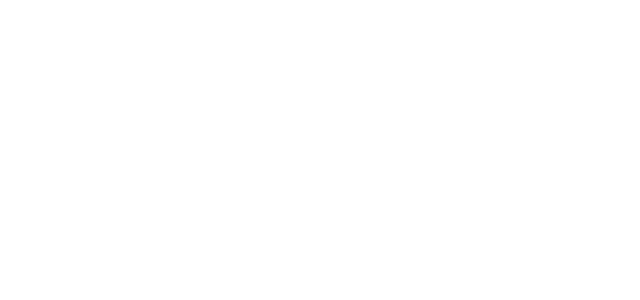
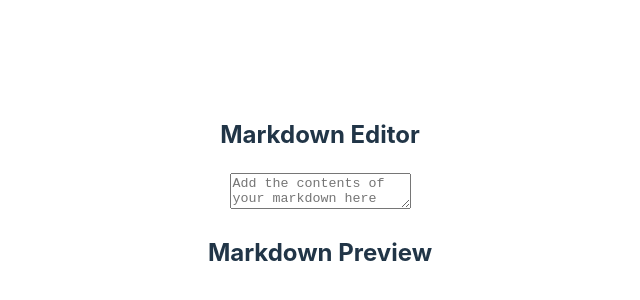
Before and after one commit to natmsaenz/react-projects, a React (Vite) app in the folder markdown-viewer/: page / in a window 1280 px wide. Shown: the part 206-506 px from the top of the page, without its empty margins (320-960 px from the left). Built offline with nearby package versions, Linux system fonts and the light colour scheme.

Commit message:
rendered the MarkdownEditor and MarkdownDisplay components in App.tsx

```diff
--- a/markdown-viewer/src/App.tsx
+++ b/markdown-viewer/src/App.tsx
@@ -1,11 +1,19 @@
+/* eslint-disable @typescript-eslint/no-unused-vars */
 import './App.css'
+import MarkdownEditor from './markdownEditor/MarkdownEditor'
+import MarkdownDisplay from './markdownDisplay/MarkdownDisplay'
+import React, {useState} from "react";
+
 
 function App() {
+  const [markdownContent, setMarkdownContent] = useState<string>('');
 
   return (
     <>
       <div className='markdownBody'>
 
+        <MarkdownEditor />
+        <MarkdownDisplay content={markdownContent} />
       </div>
 
     </>
```
